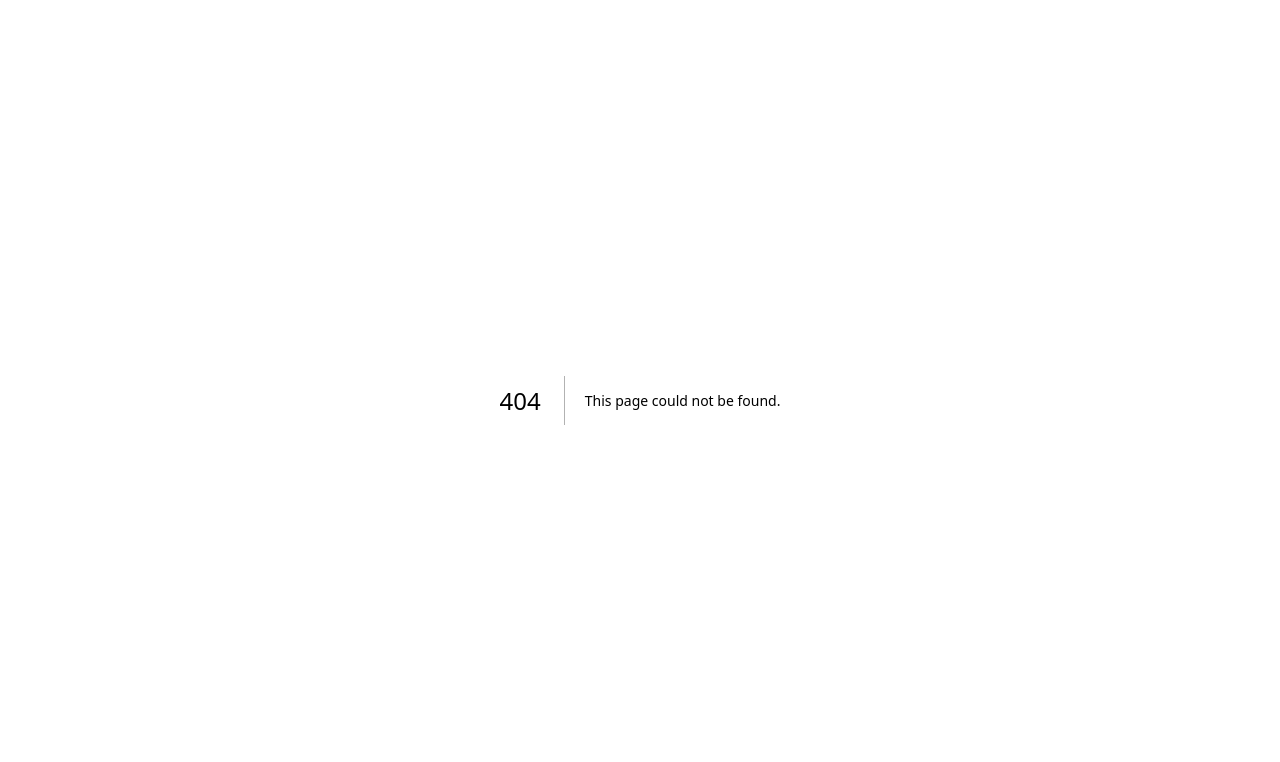
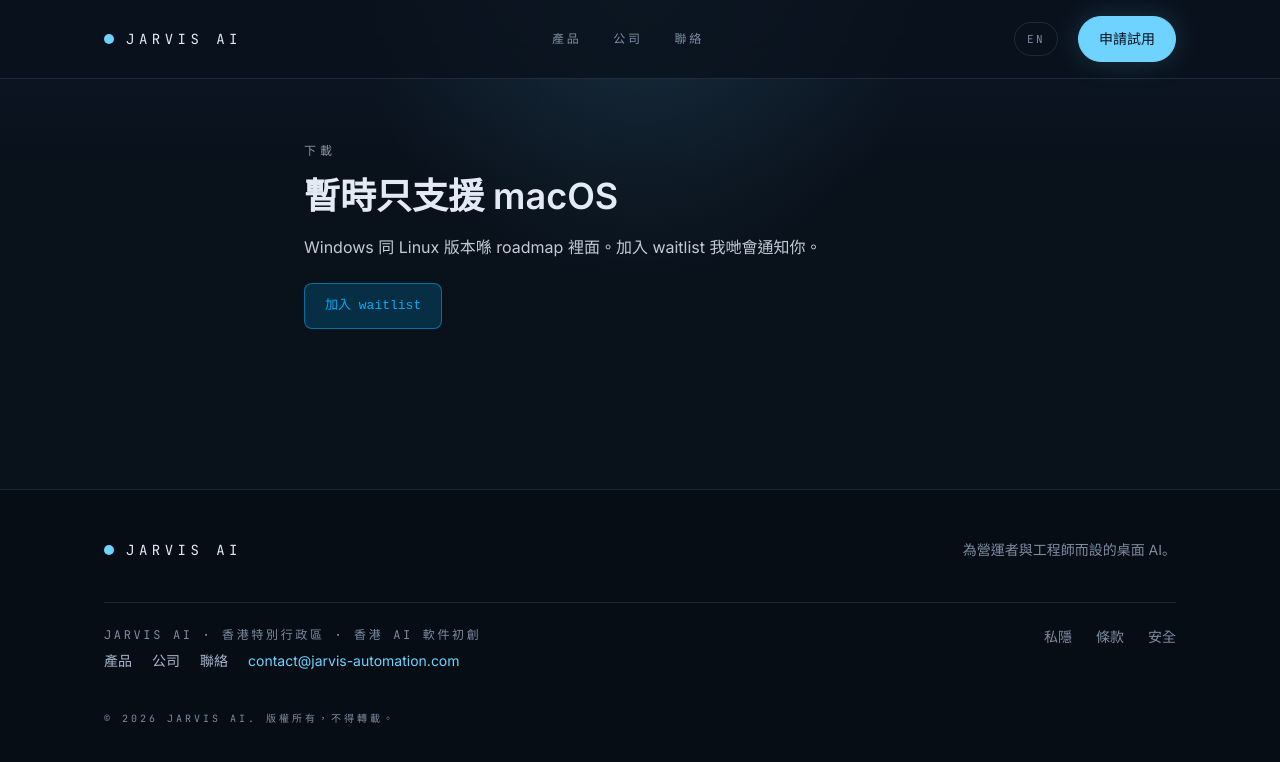
Before and after one commit to ChiFungHillmanChan/jarvis-official-website, a Next.js app: page /zh-HK/download in a window 1280 px wide. Before the commit this address had no page. Shown: the top 762 px of the page. Built offline with nearby package versions, Linux system fonts and the light colour scheme; no server answers.

Commit message:
feat: add /download page with manifest fetch and fallback

```diff
--- /dev/null
+++ b/app/[locale]/download/DownloadClient.tsx
@@ -0,0 +1,72 @@
+"use client";
+
+import { useEffect, useState } from "react";
+import { fetchLatestRelease, isMacOs, type ReleaseInfo } from "@/lib/download";
+import type { Copy } from "@/content/getCopy";
+
+interface Props {
+  copy: Copy["download"];
+}
+
+export default function DownloadClient({ copy }: Props) {
+  const [release, setRelease] = useState<ReleaseInfo | null>(null);
+  const [source, setSource] = useState<"live" | "fallback">("fallback");
+  const [isMac, setIsMac] = useState<boolean | null>(null);
+
+  useEffect(() => {
+    setIsMac(isMacOs(navigator.userAgent));
+    fetchLatestRelease().then(({ release, source }) => {
+      setRelease(release);
+      setSource(source);
+    });
+  }, []);
+
+  if (isMac === null || release === null) {
+    return <main style={pageStyle}><p>{copy.loadingNotes}</p></main>;
+  }
+
+  if (!isMac) {
+    return (
+      <main style={pageStyle}>
+        <p style={eyebrow}>{copy.eyebrow}</p>
+        <h1 style={titleStyle}>{copy.nonMacosTitle}</h1>
+        <p style={bodyStyle}>{copy.nonMacosBody}</p>
+        <a href="/" style={ctaStyle}>{copy.joinWaitlist}</a>
+      </main>
+    );
+  }
+
+  return (
+    <main style={pageStyle}>
+      <p style={eyebrow}>{copy.eyebrow}</p>
+      <h1 style={titleStyle}>{copy.title}</h1>
+      <p style={subtitleStyle}>{copy.subtitle}</p>
+      <p style={smallStyle}>{copy.systemRequirements}</p>
+
+      {source === "fallback" && <p style={warnStyle}>{copy.fetchError}</p>}
+
+      <a href={release.downloadUrl} style={ctaStyle}>
+        {copy.primaryCta} (v{release.version})
+      </a>
+
+      {release.notes && (
+        <section style={notesSection}>
+          <h2 style={h2Style}>{copy.releaseNotesHeading}</h2>
+          <pre style={notesPre}>{release.notes}</pre>
+        </section>
+      )}
+    </main>
+  );
+}
+
+const pageStyle: React.CSSProperties = { maxWidth: 720, margin: "0 auto", padding: "64px 24px" };
+const eyebrow: React.CSSProperties = { fontFamily: "var(--font-mono, monospace)", letterSpacing: 4, fontSize: 12, opacity: 0.6 };
+const titleStyle: React.CSSProperties = { fontSize: 36, fontWeight: 600, marginTop: 8 };
+const subtitleStyle: React.CSSProperties = { fontSize: 18, opacity: 0.8, marginTop: 12 };
+const smallStyle: React.CSSProperties = { fontSize: 14, opacity: 0.6, marginTop: 8 };
+const ctaStyle: React.CSSProperties = { display: "inline-block", marginTop: 24, padding: "12px 20px", background: "rgba(0,180,255,0.18)", border: "1px solid rgba(0,180,255,0.5)", borderRadius: 8, color: "rgba(0,180,255,0.95)", fontFamily: "var(--font-mono, monospace)", textDecoration: "none" };
+const warnStyle: React.CSSProperties = { marginTop: 16, padding: 12, border: "1px solid rgba(255,180,0,0.4)", borderRadius: 6, fontSize: 14 };
+const notesSection: React.CSSProperties = { marginTop: 40 };
+const h2Style: React.CSSProperties = { fontSize: 18, marginBottom: 8 };
+const notesPre: React.CSSProperties = { whiteSpace: "pre-wrap", fontFamily: "var(--font-mono, monospace)", fontSize: 13, opacity: 0.85 };
+const bodyStyle: React.CSSProperties = { fontSize: 16, marginTop: 12, opacity: 0.85 };
--- /dev/null
+++ b/app/[locale]/download/page.tsx
@@ -0,0 +1,7 @@
+import { getCopy } from "@/content/getCopy";
+import DownloadClient from "./DownloadClient";
+
+export default async function DownloadPage() {
+  const copy = await getCopy();
+  return <DownloadClient copy={copy.download} />;
+}
```
